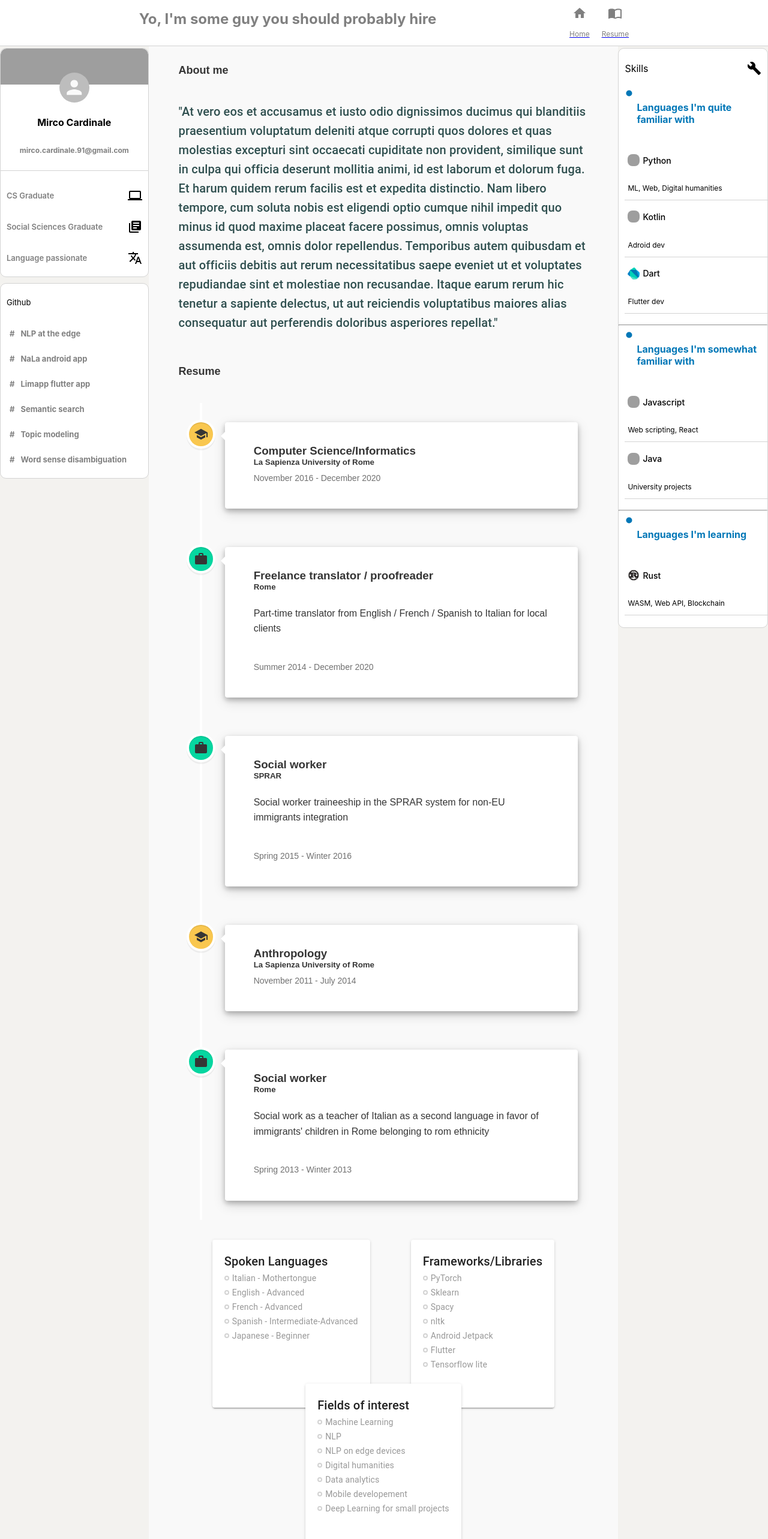
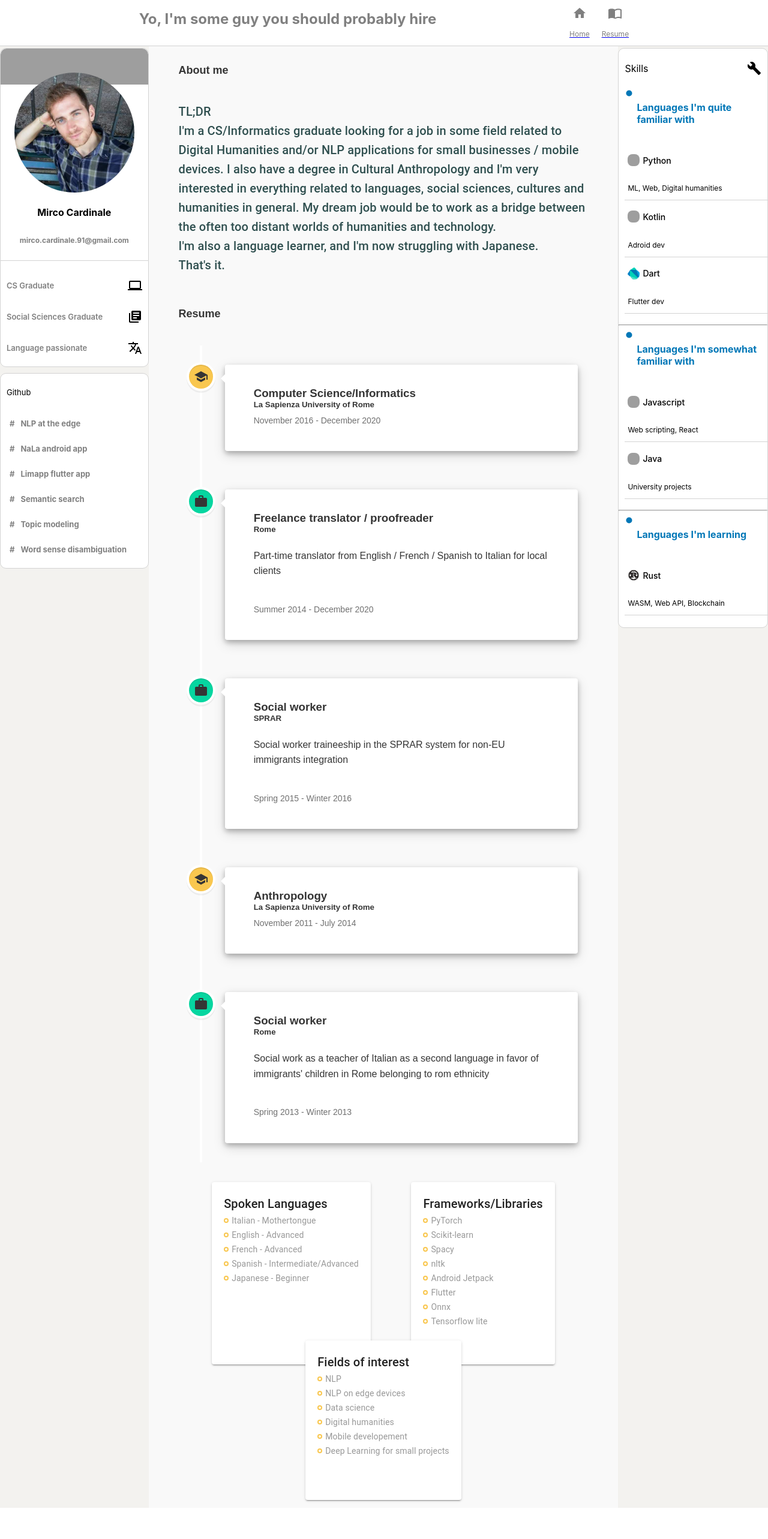
Before and after one commit to cr1m5onk1ng/portfolio_website, a React (Create React App) app: page /resume in a window 1280 px wide. Shown: the top 2566 px of the page at 60% size. After the commit the page ends 2514 px from the top, so only its background shows below. Built offline with nearby package versions, Linux system fonts and the light colour scheme; grey boxes are pictures that could not be loaded.

Commit message:
added resume section

```diff
--- a/src/Resume.css
+++ b/src/Resume.css
@@ -68,7 +68,7 @@ h3 {
 }
 
 .timelineDot {
-    border-color: lightgray !important;
+    border-color: #f9c74f !important;
     padding: 2px !important;
     margin-right: 5px !important;
 }
--- a/src/Resume.js
+++ b/src/Resume.js
@@ -64,7 +64,7 @@ function Resume() {
                 "Italian - Mothertongue",
                 "English - Advanced",
                 "French - Advanced",
-                "Spanish - Intermediate-Advanced",
+                "Spanish - Intermediate/Advanced",
                 "Japanese - Beginner"
             ]
         },
@@ -72,27 +72,32 @@ function Resume() {
             title: "Frameworks/Libraries",
             elements: [
                 "PyTorch",
-                "Sklearn",
+                "Scikit-learn",
                 "Spacy",
                 "nltk",
                 "Android Jetpack",
                 "Flutter",
+                "Onnx",
                 "Tensorflow lite"
             ]
         },
         {
             title: "Fields of interest",
             elements: [
-                "Machine Learning",
                 "NLP",
                 "NLP on edge devices",
+                "Data science",
                 "Digital humanities",
-                "Data analytics",
                 "Mobile developement",
                 "Deep Learning for small projects"
             ]
         }
     ]
+
+    const about_me = "TL;DR\nI'm a CS/Informatics graduate looking for a job in some field related to Digital Humanities and/or NLP applications for small businesses / mobile devices. I also have a degree in Cultural Anthropology and I'm " +
+                    "very interested in everything related to languages, social sciences, cultures and humanities in general. My dream job would be to work as a bridge between the often too distant worlds of humanities and technology.\n" +
+                    "I'm also a language learner, and I'm now struggling with Japanese.\n" +
+                    "That's it."
 
     return (
         <div className="resumeBody">
@@ -104,7 +109,7 @@ function Resume() {
                 </Grid>
                 <Grid item  xs={12}>
                     <Typography variant="body2" className="aboutText" variant="h6">
-                    "At vero eos et accusamus et iusto odio dignissimos ducimus qui blanditiis praesentium voluptatum deleniti atque corrupti quos dolores et quas molestias excepturi sint occaecati cupiditate non provident, similique sunt in culpa qui officia deserunt mollitia animi, id est laborum et dolorum fuga. Et harum quidem rerum facilis est et expedita distinctio. Nam libero tempore, cum soluta nobis est eligendi optio cumque nihil impedit quo minus id quod maxime placeat facere possimus, omnis voluptas assumenda est, omnis dolor repellendus. Temporibus autem quibusdam et aut officiis debitis aut rerum necessitatibus saepe eveniet ut et voluptates repudiandae sint et molestiae non recusandae. Itaque earum rerum hic tenetur a sapiente delectus, ut aut reiciendis voluptatibus maiores alias consequatur aut perferendis doloribus asperiores repellat."
+                    {about_me}
                     </Typography>
 
                 </Grid>
--- a/src/Sidebar.css
+++ b/src/Sidebar.css
@@ -9,8 +9,8 @@
 
 .sidebar__avatar {
     margin-bottom: 10px;
-    height: 50px !important;
-    width: 50px !important;
+    height: 200px !important;
+    width: 200px !important;
 
 }
 
--- a/src/Sidebar.js
+++ b/src/Sidebar.js
@@ -4,6 +4,7 @@ import { Avatar } from '@material-ui/core'
 import ComputerIcon from '@material-ui/icons/Computer';
 import LibraryBooksIcon from '@material-ui/icons/LibraryBooks';
 import TranslateIcon from '@material-ui/icons/Translate';
+import Image from './static/avatar.png';
 
 
 function Sidebar() {
@@ -19,7 +20,7 @@ function Sidebar() {
         <div className="sidebar">
             <div className="sidebar__top">
                 <img src="https://img.freepik.com/free-photo/hand-painted-watercolor-background-with-sky-clouds-shape_24972-1095.jpg?size=626&ext=jpg&ga=GA1.2.1588707983.1617494400" alt=""/>
-                <Avatar className="sidebar__avatar"/>
+                <Avatar src={Image} className="sidebar__avatar"/>
                 <h2>Mirco Cardinale</h2>
                 <h4>mirco.cardinale.91@gmail.com</h4>
             </div>
```
Also changed, not shown: src/static/avatar.png (added).
